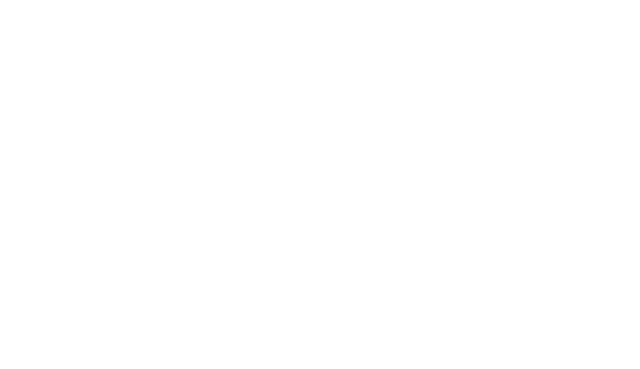
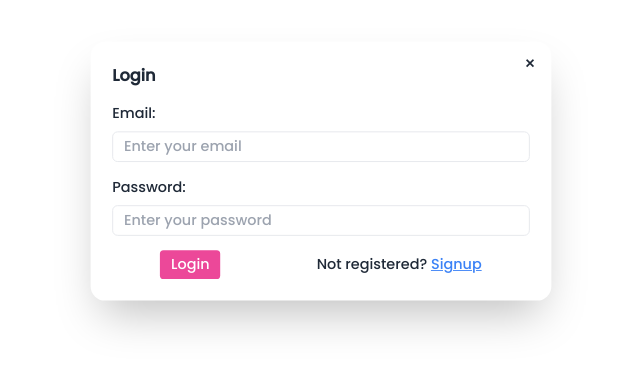
Before and after one commit to manasrajputt/BookStore, a React (Vite) app in the folder Frontend/BookStore/: page /login in a window 1280 px wide. Before the commit this address had no page. Shown: the part 229-598 px from the top of the page, without its empty margins (275-915 px from the left). Built offline with nearby package versions, Linux system fonts and the light colour scheme.

Commit message:
few changes.

```diff
--- a/Frontend/BookStore/src/App.jsx
+++ b/Frontend/BookStore/src/App.jsx
@@ -6,11 +6,11 @@
 import { ToastContainer, toast } from 'react-toastify';
 import 'react-toastify/dist/ReactToastify.css';
 import { useAuth } from './Context/AuthProvider'
+import Login from './components/Login'
 
 
 function App() {
   const [authUser, setAuthUser] = useAuth();
-  // console.log(authUser);
   return (
     <>
       <div className="dark:bg-slate-900 dark:text-white">
@@ -18,6 +18,7 @@
           <Route path="/" element={<Home />} />
           <Route path='/course' element={authUser ? <Course /> : <Navigate to="/signup" />} />
           <Route path='/signup' element={<Signup />} />
+          <Route path='/login' element={<Login />} />
         </Routes>
         <ToastContainer />
       </div>
--- a/Frontend/BookStore/src/components/Course.jsx
+++ b/Frontend/BookStore/src/components/Course.jsx
@@ -12,7 +12,6 @@
                 const res = await axios.get('http://localhost:3000/book');
                 let data = res.data;
                 if (inputValue && inputValue.length !== 0) {
-                    console.log(inputValue);
                   data = data.filter(elem => elem.name.toLowerCase().includes(inputValue.toLowerCase()));
                 }
                 setList(data);
--- a/Frontend/BookStore/src/components/Login.jsx
+++ b/Frontend/BookStore/src/components/Login.jsx
@@ -1,10 +1,11 @@
 import React from 'react';
-import { Link } from 'react-router-dom';
+import { Link, useNavigate } from 'react-router-dom';
 import { useForm } from "react-hook-form";
 import { toast } from 'react-toastify';
 import axios from 'axios';
 
 function Login() {
+    const navigate = useNavigate();
 
     const {
         register,
@@ -17,34 +18,32 @@
             email: data.email,
             password: data.password
         }
-        axios.post("http://localhost:3000/user/login",userData)
+        axios.post("http://localhost:3000/user/login", userData)
             .then(res => {
-            if(res.data){
+                if (res.data) {
+                    navigate("/");
                     toast.success(res.data.message);
-                document.getElementById('my_modal_3').close();
-                setTimeout(()=>{
+                    localStorage.setItem("User", JSON.stringify(res.data.data))
+                    setTimeout(() => {
                         window.location.reload();
-                    localStorage.setItem("User",JSON.stringify(res.data.data))
-                },1000)
+                    }, 2000)
                 }
             })
-        .catch(err =>{
-            if(err.response){
+            .catch(err => {
+                if (err.response) {
                     toast.error(err.response.data.message);
-                document.getElementById('my_modal_3').close();
                 }
             })
     }
     return (
         <>
-            <dialog id="my_modal_3" className="modal">
+            <div className="flex h-screen items-center justify-center dark:bg-slate-900 dark:text-white">
+                <div className="w-[600px] ">
                     <div className="modal-box dark:bg-slate-900 dark:text-white">
                         <form onSubmit={handleSubmit(onSubmit)} method="dialog">
-                        {/* if there is a button in form, it will close the modal */}
                             <Link
                                 to="/"
                                 className="btn btn-sm btn-circle btn-ghost absolute right-2 top-2"
-                            onClick={() => document.getElementById('my_modal_3').close()}
                             >
                                 ✕
                             </Link>
@@ -86,7 +85,8 @@
                             </div>
                         </form>
                     </div>
-            </dialog>
+                </div>
+            </div >
         </>
     )
 }
--- a/Frontend/BookStore/src/components/Logout.jsx
+++ b/Frontend/BookStore/src/components/Logout.jsx
@@ -14,7 +14,7 @@
             toast.success("Logout Successfully");
                 setTimeout(()=>{
                     window.location.reload();
-                },3000)
+                },2000)
         } catch (error) {
             toast.error("Error: " + error.message)
         }
--- a/Frontend/BookStore/src/components/Navbar.jsx
+++ b/Frontend/BookStore/src/components/Navbar.jsx
@@ -100,11 +100,11 @@
                         <div className='hidden md:block'>
                             <label className="px-3 py-2 border rounded-md flex items-center gap-2">
                                 <input
-                                type="text"
-                                className="grow outline-none dark:bg-slate-900 dark:text-white"
-                                placeholder="Search"
-                                value={inputValue}
-                                onChange={handleInputChange}
+                                    type="text"
+                                    className={`grow outline-none dark:bg-slate-900 dark:text-white ${sticky ? "dark:bg-slate-950" : "" }`}
+                                    placeholder="Search"
+                                    value={inputValue}
+                                    onChange={handleInputChange}
                                 />
                                 <svg xmlns="http://www.w3.org/2000/svg" viewBox="0 0 16 16" fill="currentColor" className="w-4 h-4 opacity-70"><path fillRule="evenodd" d="M9.965 11.026a5 5 0 1 1 1.06-1.06l2.755 2.754a.75.75 0 1 1-1.06 1.06l-2.755-2.754ZM10.5 7a3.5 3.5 0 1 1-7 0 3.5 3.5 0 0 1 7 0Z" clipRule="evenodd" /></svg>
                             </label>
@@ -125,8 +125,9 @@
                             <Logout />
                             :
                             <div className=''>
-                                <a onClick={() => document.getElementById('my_modal_3').showModal()} className="bg-black text-white px-3 py-2 rounded-md hover:bg-slate-800 duration-300 cursor-pointer">Login</a>
-                                <Login />
+                                <Link to="/login" className="bg-black text-white px-3 py-2 rounded-md hover:bg-slate-800 duration-300 cursor-pointer">
+                                    Login
+                                </Link>
                             </div>
                         }
                     </div>
--- a/Frontend/BookStore/src/components/Signup.jsx
+++ b/Frontend/BookStore/src/components/Signup.jsx
@@ -34,10 +34,13 @@
         axios.post("http://localhost:3000/user/signup", userData)
             .then(res => {
                 if (res.data) {
+                    navigate("/")
                     toast.success(res.data.message);
-                    navigate(from, { replace: true })
                 }
                 localStorage.setItem("User", JSON.stringify(res.data.user))
+                setTimeout(() => {
+                    window.location.reload();
+                }, 2000)
             })
             .catch(err => {
                 if (err.response) {
@@ -51,12 +54,11 @@
                 <div className="w-[600px] ">
                     <div className="modal-box dark:bg-slate-900 dark:text-white">
                         <form onSubmit={handleSubmit(onSubmit)} method="dialog">
-                            {/* if there is a button in form, it will close the modal */}
                             <Link to="/" className="btn btn-sm btn-circle btn-ghost absolute right-2 top-2">✕</Link>
 
                             <h3 className="font-bold text-lg">Signup</h3>
                             <div className='mt-4 space-y-2'>
-                                <span>Name</span>
+                                <span>Name:</span>
                                 <br />
                                 <input
                                     type="text"
@@ -95,15 +97,12 @@
                                 <button className='bg-pink-500 text-white rounded px-3 py-1 hover:bg-pink-700 duration-200'>
                                     Signup
                                 </button>
-                                <p className='text-lg'>
+                                <p className=''>
                                     Have Account?{" "}
-                                    <Link
-                                        className='underline text-blue-500 cursor-pointer'
-                                        onClick={() => document.getElementById('my_modal_3').showModal()}>
+                                    <Link to="/login" className='underline text-blue-500 cursor-pointer'>
                                         Login
                                     </Link>
                                 </p>
-                                <Login />
                             </div>
                         </form>
                     </div>
```
Lines whose indentation alone changed are shown as unchanged.
